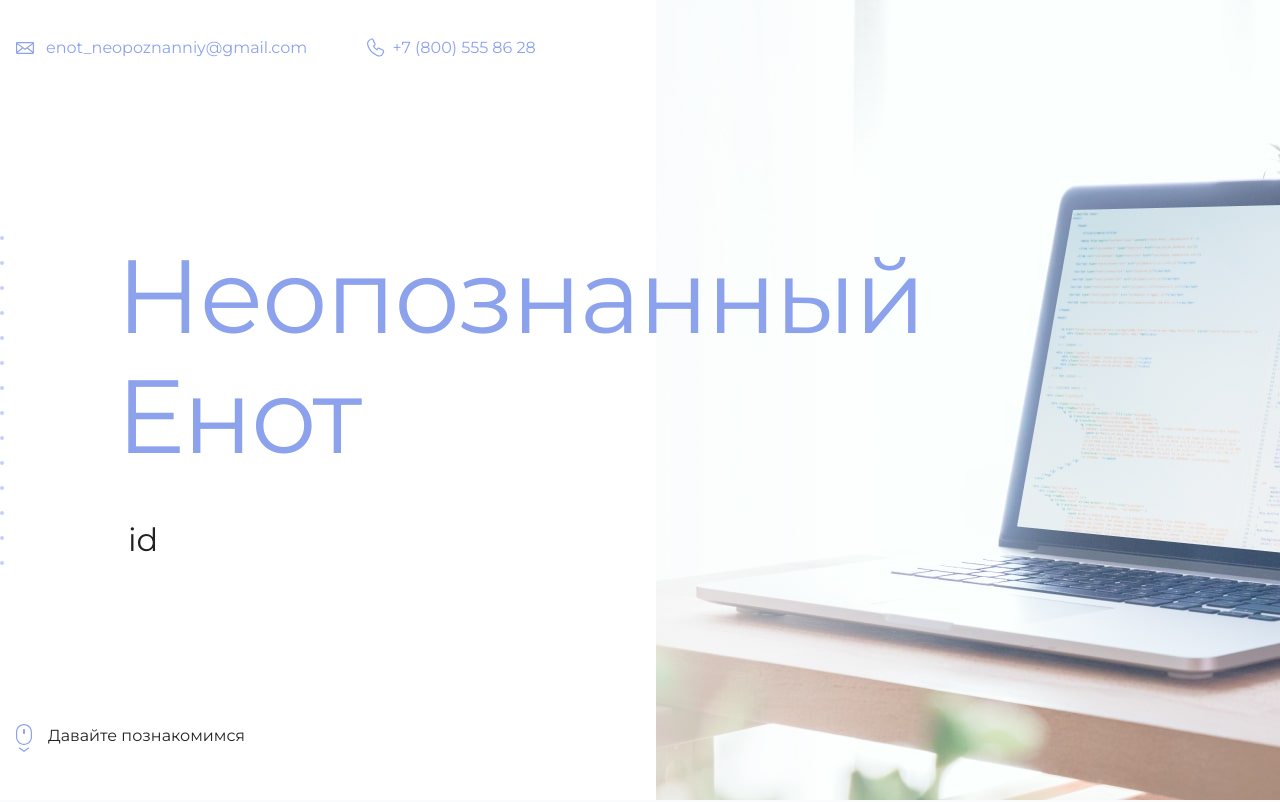
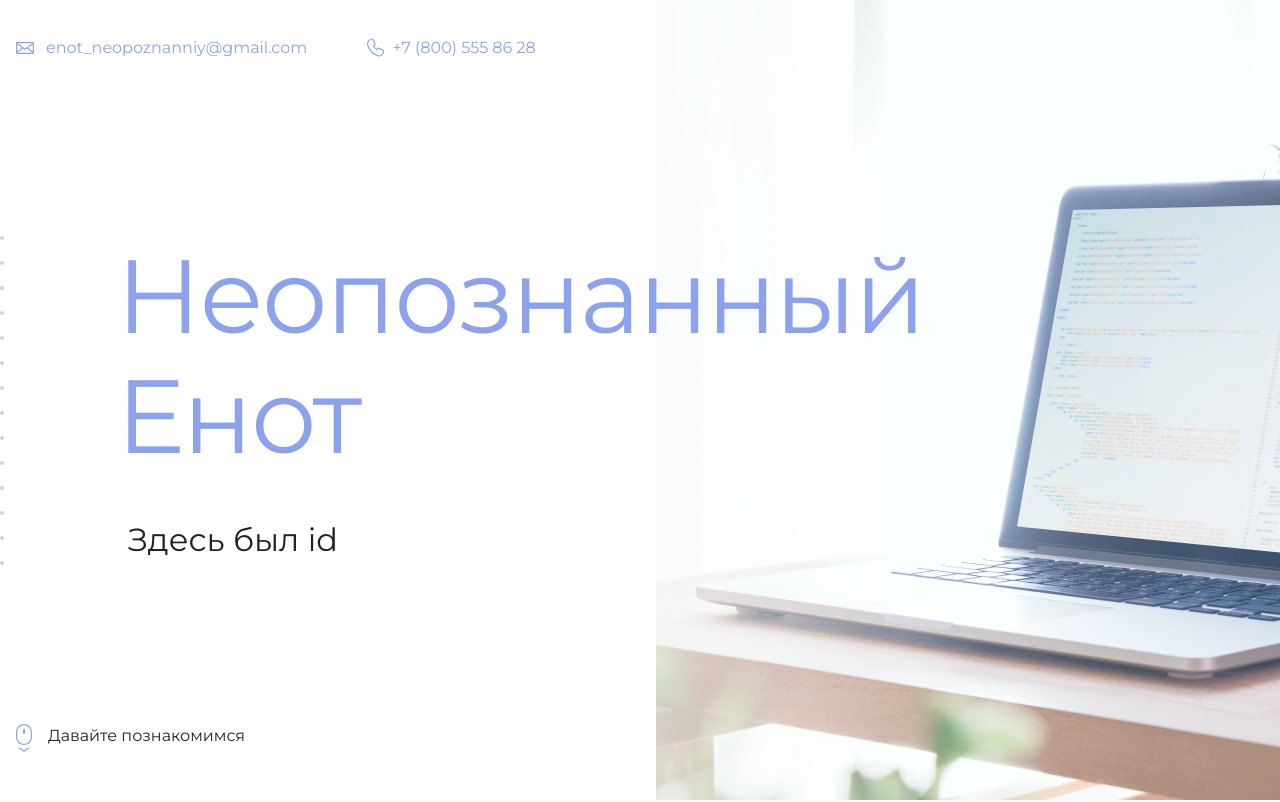
Before and after one commit to LevDiakov/my-site, a plain HTML site: page index.html in a window 1280 px wide. Shown: the top 802 px of the page. Drawn offline with Linux system fonts and the light colour scheme.

Commit message:
Комментарий к id

```diff
--- a/index.html
+++ b/index.html
@@ -19,7 +19,7 @@
       <section class="hero-image">
         <div class="container">
           <h1 class="heading">Неопознанный Енот</h1>
-          <p>id</p>
+          <p>Здесь был id</p>
         </div>
       </section>
 
```
